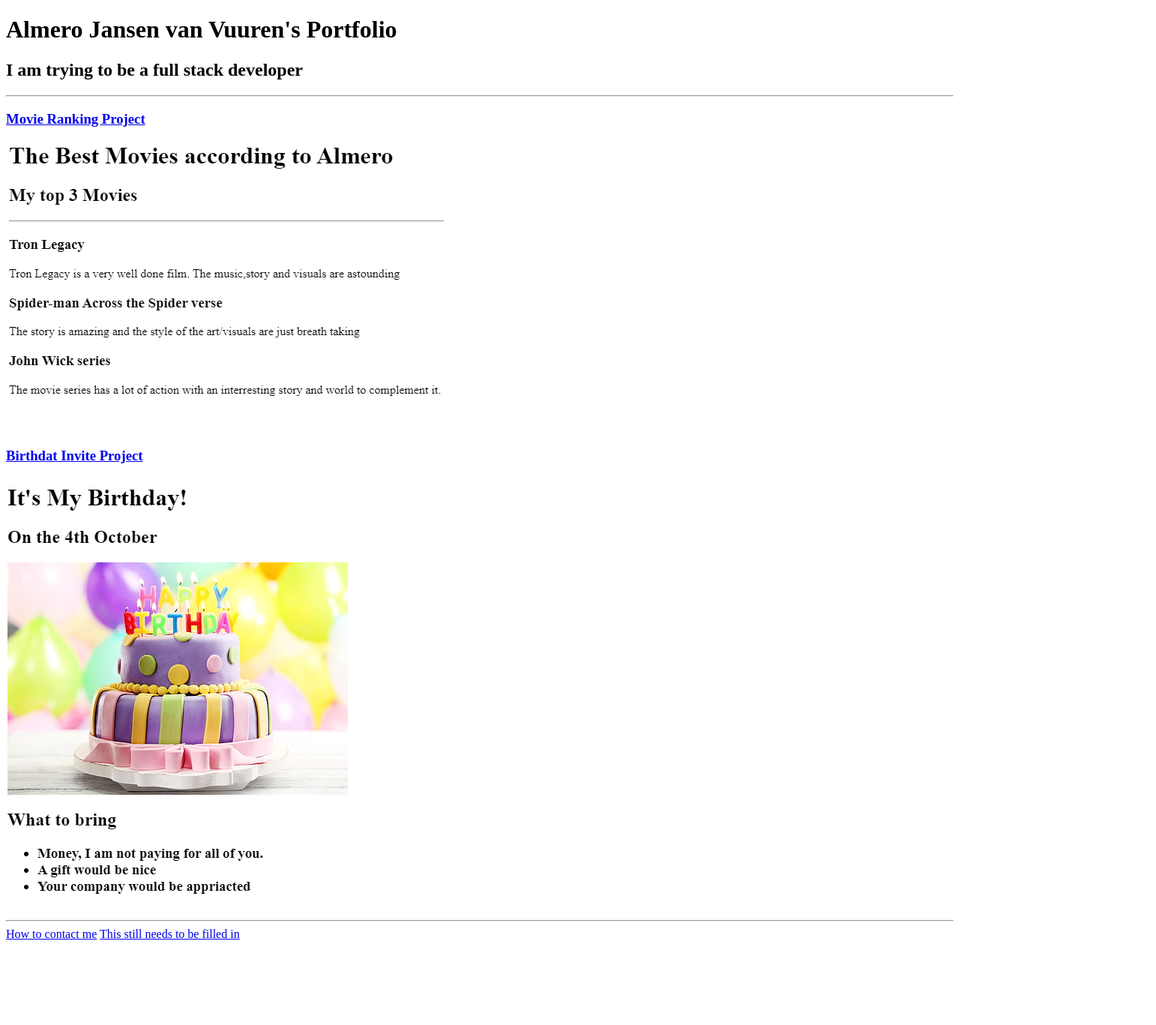
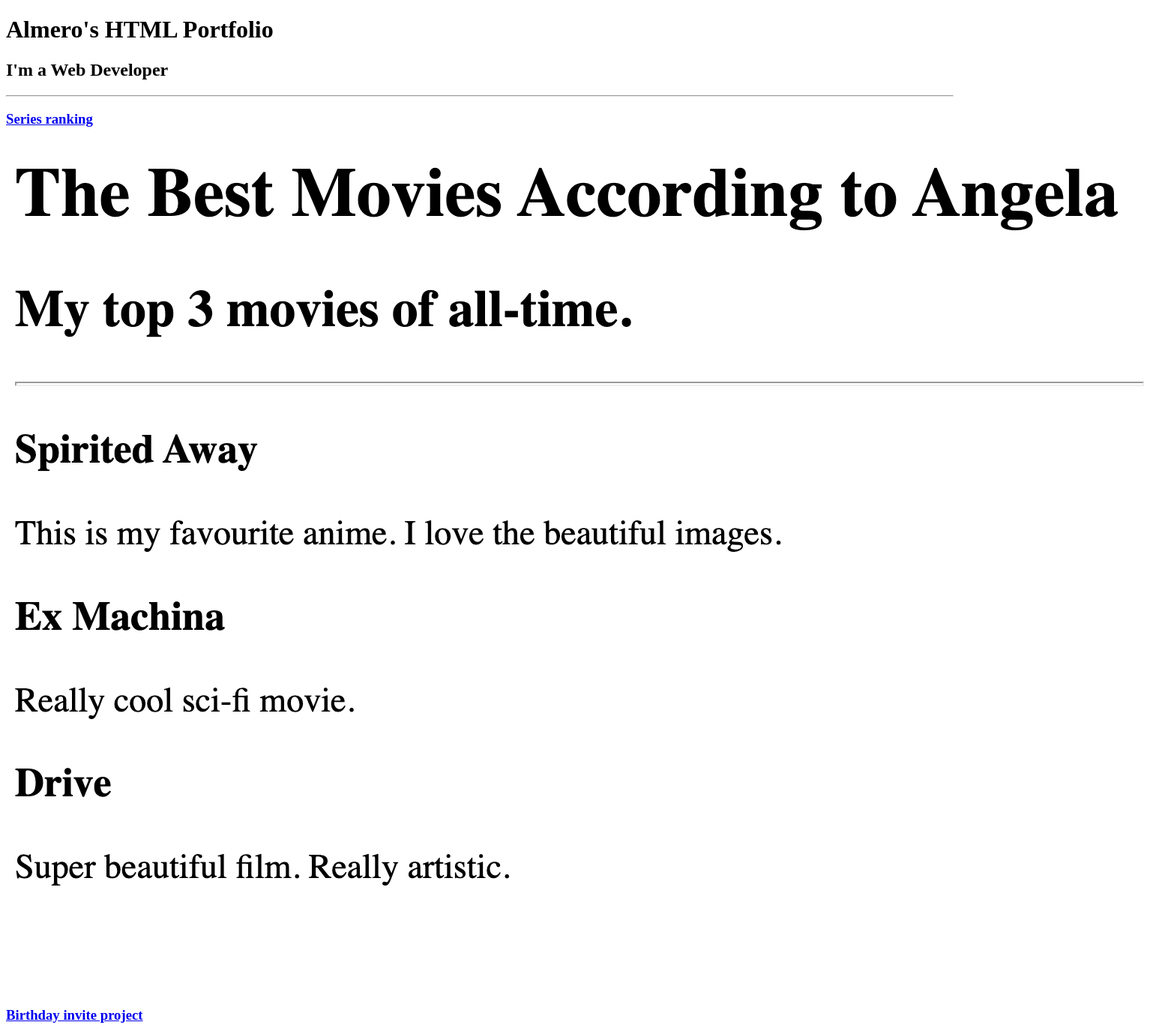
Before and after one commit to Recline25/HTML-Portfolio, a plain HTML site: page index.html in a window 1280 px wide. Shown: the top 1367 px of the page at 75% size, 1542 px wide, since content can reach past the window. Before the commit the page ends 1263 px from the top, so only its background shows below. Drawn offline with Linux system fonts and the light colour scheme.

Commit message:
Update index.html
latest version of this project

```diff
--- a/index.html
+++ b/index.html
@@ -1,34 +1,24 @@
-<!-- TODO 1: Create the HTML Boilerplate -->
 <!DOCTYPE html>
 <html lang="en">
-<head>
-    <meta charset="UTF-8">
-    <meta name="viewport" content="width=device-width, initial-scale=1.0">
-    <title>Almero's portfolio</title>
-</head>
-<body>
-    <h1>Almero Jansen van Vuuren's Portfolio</h1>
-    <h2>I am trying to be a full stack developer</h2>
+  <head>
+    <meta charset="UTF-8" />
+    <meta name="viewport" content="width=device-width, initial-scale=1.0" />
+    <title>HTML Portfolio</title>
+  </head>
+  <body>
+    <h1>Almero's HTML Portfolio</h1>
+    <h2>I'm a Web Developer</h2>
     <hr />
-    <h3><a href="./public/movie-ranking.html">Movie Ranking Project</a></h3>
-    <img src="./assets/images/movie-ranking-my-project.png" alt="An example of my Movies ranking project"/>
-    <h3><a href ="./public/birthday-invite.html">Birthdat Invite Project</a></h3>
-    <img src="./assets/images/Birthday-my-project.PNG" alt="An example of Birthday invite project"/>
+    <h3><a href="./public/series-ranking.html">Series ranking</a></h3>
+    <img src="./assets/images/movie-ranking.png" alt="" />
+    <h3><a href="./public/birthday-invite.html">Birthday invite project</a></h3>
+    <img src="./assets/images/birthday-invite.png" alt="" />
     <hr />
-    <a href ="public/contact.html">How to contact me</a>
-    <a href="./public/about.html">This still needs to be filled in</a>
-</body>
+    <h4>
+      <p>
+        <a href="./public/about.html">About Me</a>
+        <a href="./public/contact.html">Contact Me</a>
+      </p>
+    </h4>
+  </body>
 </html>
-<!-- TODO 2: Add Your previous projects' HTML into the public folder -->
-
-<!-- TODO 3: Take screenshots of your project previews and add the images to the images folder -->
-
-<!-- TODO 4: Add titles/subtitles etc. -->
-
-<!-- TODO 5: Add a link to the project pages -->
-
-<!-- TODO 6: Add images to show the project previews
-HINT for TODO 6: You can use the height attribute set to 200 to make the image smaller:
-https://developer.mozilla.org/en-US/docs/Web/HTML/Element/img#attr-height -->
-
-<!-- TODO 7: Add the Contact Me and About Me page links -->
```
